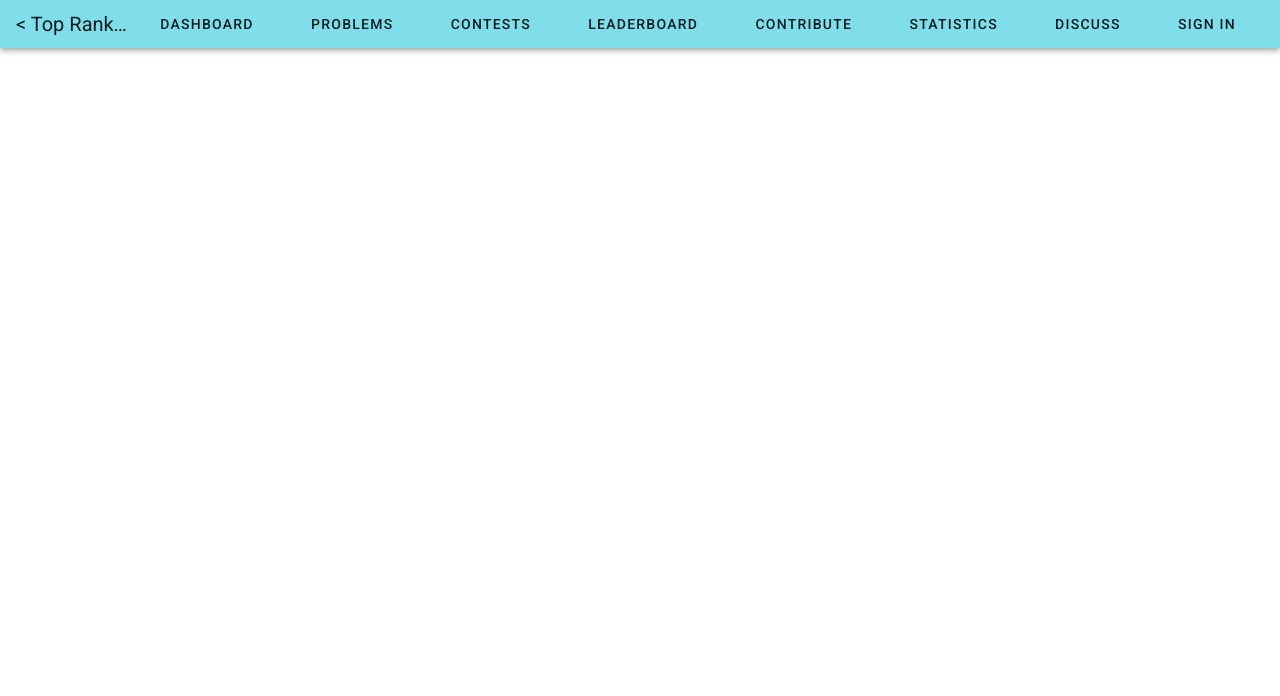
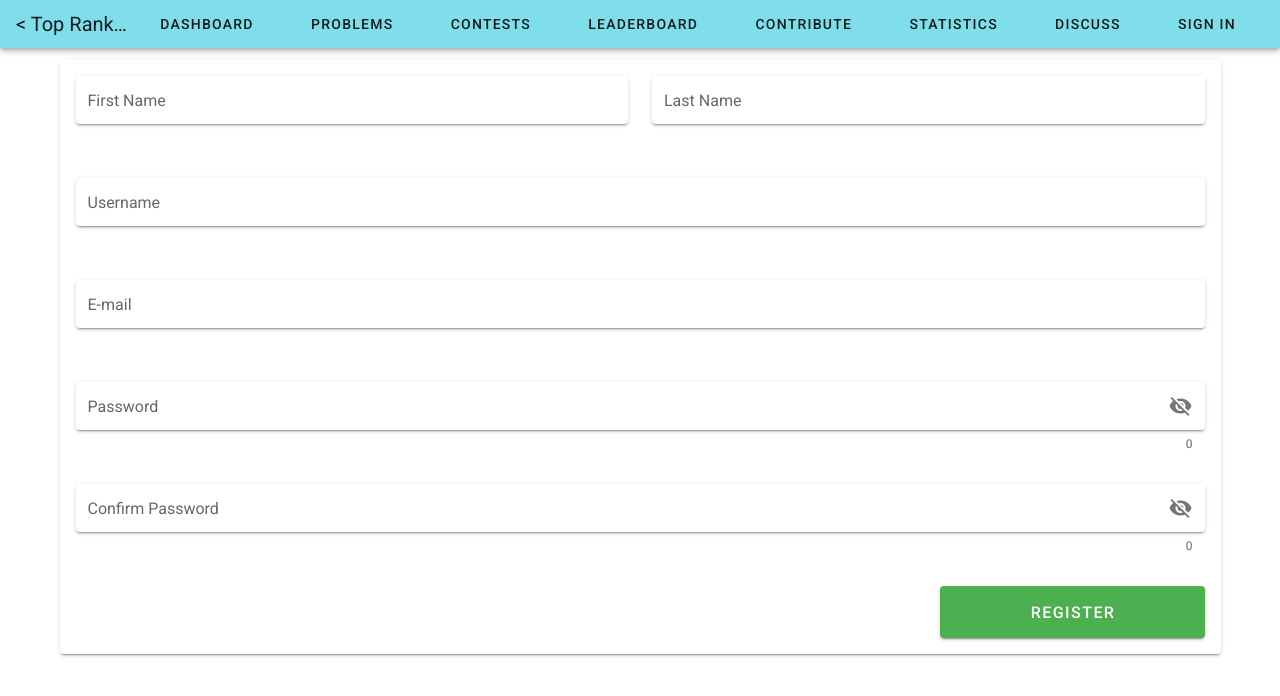
Before and after one commit to Top-Ranker/Frontend, a Nuxt app: page /Signup in a window 1280 px wide. Shown: the top 696 px of the page. Built offline with nearby package versions, Linux system fonts and the light colour scheme.

Commit message:
New routes

```diff
--- a/components/LoginSignup.vue
+++ b/components/LoginSignup.vue
@@ -21,11 +21,12 @@
 </template>
 
 <script>
-import Login from "./Partials/Login";
+import Login from "./Partials/LoginForm";
+import Signup from "./Partials/SignupForm";
 
 export default {
   name: "LoginSignup",
-  components: {Login},
+  components: {Login,Signup},
   data() {
     return {
       tab: null
--- a/components/Partials/Login.vue
+++ b/components/Partials/LoginForm.vue
@@ -18,7 +18,7 @@
           </v-col>
           <v-spacer></v-spacer>
           <v-col align-end class="d-flex" cols="12" sm="3" xsm="12">
-            <v-btn block color="success" x-large @click="validate"> Login</v-btn>
+            <v-btn block color="success" @click="validate"> Login</v-btn>
           </v-col>
         </v-row>
       </v-form>
@@ -28,24 +28,14 @@
 
 <script>
 export default {
-  name: "Login",
+  name: "LoginForm",
   data() {
     return {
       user:{
         username: "",
         password: "",
       },
-      passShow:true,
-      verify: "",
-      loginEmail: "",
-      loginEmailRules: [
-        v => !!v || "Required",
-        v => /.+@.+\..+/.test(v) || "E-mail must be valid"
-      ],
-      emailRules: [
-        v => !!v || "Required",
-        v => /.+@.+\..+/.test(v) || "E-mail must be valid"
-      ],
+      passShow:false,
       rules: {
         required: value => !!value || "Required.",
         min: v => (v && v.length >= 8) || "Min 8 characters"
--- a/components/Partials/Signup.vue
+++ /dev/null
@@ -1,90 +0,0 @@
-<template>
-  <v-card>
-    <v-card-text>
-      <v-form ref="registerForm" v-model="valid" lazy-validation>
-        <v-row>
-          <v-col cols="12" md="6" sm="6">
-            <v-text-field v-model="firstName" :rules="[rules.required]" label="First Name" maxlength="20"
-                          required></v-text-field>
-          </v-col>
-          <v-col cols="12" md="6" sm="6">
-            <v-text-field v-model="lastName" :rules="[rules.required]" label="Last Name" maxlength="20"
-                          required></v-text-field>
-          </v-col>
-          <v-col cols="12">
-            <v-text-field v-model="email" :rules="emailRules" label="E-mail" required></v-text-field>
-          </v-col>
-          <v-col cols="12">
-            <v-text-field v-model="password" :append-icon="show1 ? 'mdi-eye' : 'mdi-eye-off'"
-                          :rules="[rules.required, rules.min]" :type="show1 ? 'text' : 'password'" counter
-                          hint="At least 8 characters" label="Password" name="input-10-1"
-                          @click:append="show1 = !show1"></v-text-field>
-          </v-col>
-          <v-col cols="12">
-            <v-text-field v-model="verify" :append-icon="show1 ? 'mdi-eye' : 'mdi-eye-off'"
-                          :rules="[rules.required, passwordMatch]"
-                          :type="show1 ? 'text' : 'password'" block counter
-                          label="Confirm Password" name="input-10-1" @click:append="show1 = !show1"></v-text-field>
-          </v-col>
-          <v-spacer></v-spacer>
-          <v-col class="d-flex ml-auto" cols="12" sm="3" xsm="12">
-            <v-btn :disabled="!valid" block color="success" x-large @click="validate">Register</v-btn>
-          </v-col>
-        </v-row>
-      </v-form>
-    </v-card-text>
-  </v-card>
-</template>
-
-<script>
-export default {
-  name: "Signup",
-  data() {
-    return {
-      valid: true,
-      firstName: "",
-      lastName: "",
-      email: "",
-      password: "",
-      verify: "",
-      loginPassword: "",
-      loginEmail: "",
-      loginEmailRules: [
-        v => !!v || "Required",
-        v => /.+@.+\..+/.test(v) || "E-mail must be valid"
-      ],
-      emailRules: [
-        v => !!v || "Required",
-        v => /.+@.+\..+/.test(v) || "E-mail must be valid"
-      ],
-      rules: {
-        required: value => !!value || "Required.",
-        min: v => (v && v.length >= 8) || "Min 8 characters"
-      }
-    }
-  },
-  computed: {
-    passwordMatch() {
-      return () => this.password === this.verify || "Password must match";
-    }
-  },
-
-  methods: {
-    validate() {
-      if (this.$refs.loginForm.validate()) {
-        // submit form to server/API here...
-      }
-    },
-    reset() {
-      this.$refs.form.reset();
-    },
-    resetValidation() {
-      this.$refs.form.resetValidation();
-    }
-  }
-}
-</script>
-
-<style scoped>
-
-</style>
--- /dev/null
+++ b/components/Partials/SignupForm.vue
@@ -0,0 +1,87 @@
+<template>
+  <v-card>
+    <v-card-text>
+      <v-form ref="signup" v-model="valid" lazy-validation>
+        <v-row>
+          <v-col cols="12" md="6" sm="6">
+            <v-text-field v-model="firstName" :rules="[rules.required]" label="First Name" maxlength="20" required
+                          solo></v-text-field>
+          </v-col>
+          <v-col cols="12" md="6" sm="6">
+            <v-text-field v-model="lastName" :rules="[rules.required]" label="Last Name" maxlength="20" required
+                          solo></v-text-field>
+          </v-col>
+          <v-col cols="12">
+            <v-text-field v-model="username" :rules="[rules.required]" label="Username" maxlength="20" required
+                          solo></v-text-field>
+          </v-col>
+          <v-col cols="12">
+            <v-text-field v-model="email" :rules="emailRules" label="E-mail" required solo></v-text-field>
+          </v-col>
+          <v-col cols="12">
+            <v-text-field v-model='password'
+                          :append-icon="passShow ? 'mdi-eye' : 'mdi-eye-off'"
+                          :rules='[rules.required,rules.min]'
+                          :type="passShow ? 'text':'password'"
+                          counter hint='At least 8 characters' label="Password" placeholder='Password' solo
+                          @click:append='passShow=!passShow'></v-text-field>
+          </v-col>
+          <v-col cols="12">
+            <v-text-field v-model="passwordConfirm"
+                          :append-icon="passShow ? 'mdi-eye' : 'mdi-eye-off'"
+                          :rules="[rules.required, passwordMatch]"
+                          :type="passShow ? 'text' : 'password'" counter label="Confirm Password"
+                          solo @click:append="passShow = !passShow"></v-text-field>
+          </v-col>
+          <v-spacer></v-spacer>
+          <v-col class="d-flex ml-auto" cols="12" sm="3" xsm="12">
+            <v-btn block color="success" x-large @click="validate">Register</v-btn>
+          </v-col>
+        </v-row>
+      </v-form>
+    </v-card-text>
+  </v-card>
+</template>
+
+<script>
+export default {
+  name: "SignupForm",
+  data() {
+    return {
+      valid: true,
+      firstName: "",
+      lastName: "",
+      username: "",
+      email: "",
+      password: "",
+      passwordConfirm: "",
+      passShow: false,
+      emailRules: [
+        v => !!v || "Required",
+        v => /.+@.+\..+/.test(v) || "E-mail must be valid"
+      ],
+      rules: {
+        required: value => !!value || "Required.",
+        min: v => (v && v.length >= 8) || "Min 8 characters"
+      }
+    }
+  },
+  computed: {
+    passwordMatch() {
+      return () => this.password === this.passwordConfirm || "Password must match";
+    }
+  },
+
+  methods: {
+    validate() {
+      if (this.$refs.signup.validate()) {
+        // submit form to server/API here...
+      }
+    },
+  }
+}
+</script>
+
+<style scoped>
+
+</style>
--- /dev/null
+++ b/pages/Login.vue
@@ -0,0 +1,18 @@
+<template>
+  <v-container>
+  <LoginForm></LoginForm>
+  </v-container>
+</template>
+
+<script>
+import LoginForm from "../components/Partials/LoginForm";
+
+export default {
+  name: "Login",
+  components: {LoginForm},
+}
+</script>
+
+<style scoped>
+
+</style>
--- /dev/null
+++ b/pages/Signup.vue
@@ -0,0 +1,18 @@
+<template>
+  <v-container>
+    <SignupForm></SignupForm>
+  </v-container>
+</template>
+
+<script>
+import SignupForm from "../components/Partials/SignupForm";
+
+export default {
+  name: "Signup",
+  components: {SignupForm},
+}
+</script>
+
+<style scoped>
+
+</style>
```
